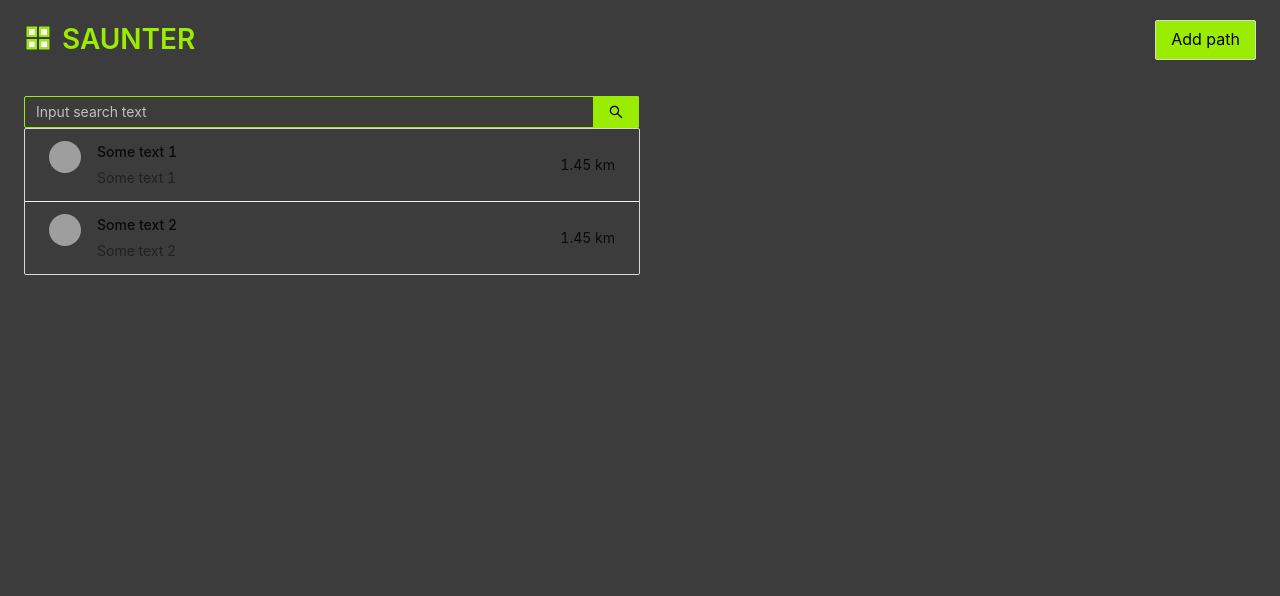
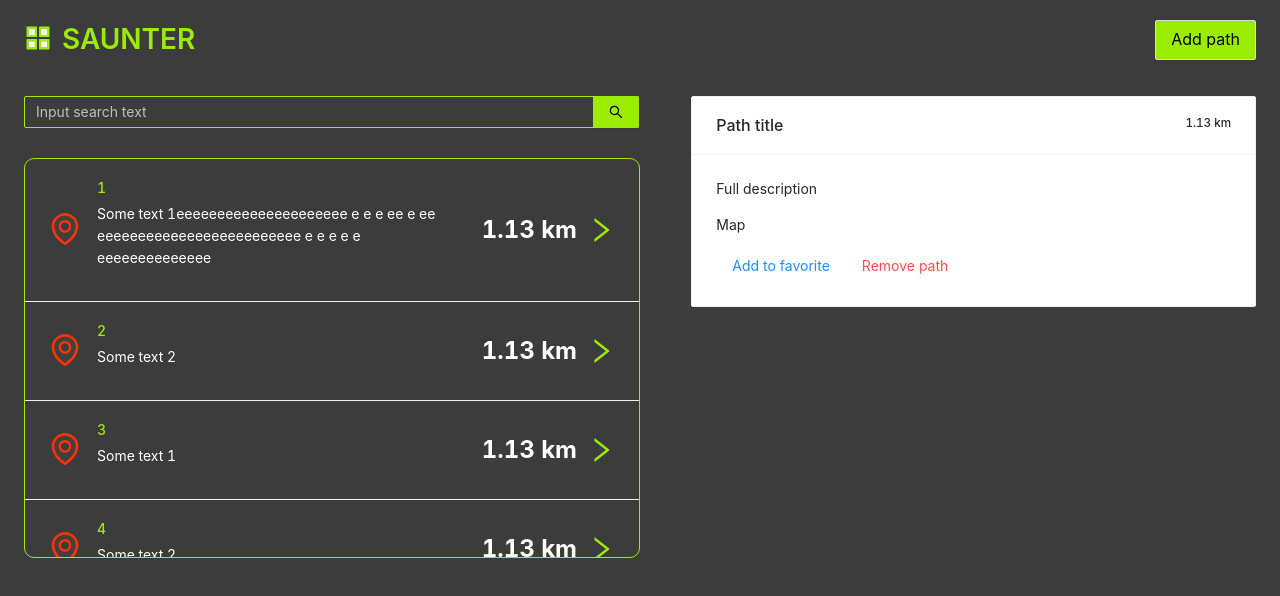
Before and after one commit to AndreyBaglai/Saunter, a React (Create React App) app: page / in a window 1280 px wide. Shown: the top 596 px of the page. Built offline with nearby package versions, Linux system fonts and the light colour scheme; grey boxes are pictures that could not be loaded.

Commit message:
feat: add left side main component

```diff
--- /dev/null
+++ b/src/components/ListPaths/ListPaths.module.css
@@ -0,0 +1,55 @@
+.list {
+  border-radius: 10px;
+  max-height: 400px;
+  overflow-y: scroll;
+  border: 1px solid #9aed00;
+}
+
+.listItem {
+  padding: 18px;
+  color: #fff;
+  cursor: pointer;
+  transition: all 0.5s ease;
+}
+
+.listItem:hover {
+  background: #9aed00;
+}
+
+.listItem:hover h4,
+.listItem:hover .leftArrow {
+  color: #000;
+}
+
+.listItem h4 {
+  color: #9aed00;
+}
+
+.leftArrow {
+  font-size: 28px;
+  color: #9aed00;
+}
+
+.meta {
+  align-items: center;
+}
+
+.title {
+  color: #fff;
+}
+
+.description {
+  color: #fff;
+}
+
+.distance {
+  color: #fff;
+  font-size: 24px;
+  font-weight: bold;
+  margin: 0 10px;
+}
+
+.itemMarker {
+  font-size: 32px;
+  color: rgb(253, 50, 5);
+}
--- /dev/null
+++ b/src/components/ListPaths/ListPaths.tsx
@@ -0,0 +1,50 @@
+import React from 'react';
+import { List, Typography } from 'antd';
+
+import styles from './ListPaths.module.css';
+import { EnvironmentTwoTone, RightOutlined } from '@ant-design/icons';
+
+export default function ListPaths() {
+  const paths = [
+    {
+      title: '1',
+      body: 'Some text 1eeeeeeeeeeeeeeeeeeeee e e e ee e ee eeeeeeeeeeeeeeeeeeeeeeeee e e e e e eeeeeeeeeeeeee',
+    },
+    { title: '2', body: 'Some text 2' },
+    { title: '3', body: 'Some text 1' },
+    { title: '4', body: 'Some text 2' },
+    { title: '5', body: 'Some text 1' },
+    { title: '6', body: 'Some text 2' },
+    { title: '7', body: 'Some text 1' },
+    { title: '8', body: 'Some text 2' },
+    { title: '9', body: 'Some text 1' },
+    { title: '10', body: 'Some text 2' },
+    { title: '11', body: 'Some text 1' },
+    { title: '12', body: 'Some text 2' },
+    { title: '13', body: 'Some text 1' },
+    { title: '14', body: 'Some text 2' },
+  ];
+
+  return (
+    <List
+      className={styles.list}
+      dataSource={paths}
+      bordered={true}
+      renderItem={(path: any) => (
+        <List.Item key={path.body + path.title} className={styles.listItem}>
+          <List.Item.Meta
+            className={styles.meta}
+            avatar={<EnvironmentTwoTone className={styles.itemMarker} twoToneColor="true" />}
+            title={path.title}
+            description={
+              <Typography.Paragraph className={styles.description}>
+                {path.body}
+              </Typography.Paragraph>
+            }
+          />
+          <Typography.Text className={styles.distance}>1.13 km</Typography.Text>
+          <RightOutlined className={styles.leftArrow}/>
+        </List.Item>
+      )}></List>
+  );
+}
--- a/src/components/Main/Main.tsx
+++ b/src/components/Main/Main.tsx
@@ -1,25 +1,16 @@
 import React from 'react';
-import { Col, Row, Input, List, Avatar } from 'antd';
+import { Col, Row, Card, Button } from 'antd';
 
 import styles from './Main.module.css';
 import MainLeftSide from '../MainLeftSide/MainLeftSide';
+import MainRightSide from '../MainRightSide/MainRightSide';
 
 export default function Main() {
   return (
     <main className={styles.main}>
-      <Row>
+      <Row justify="space-around">
         <MainLeftSide />
-
-        <Col>
-          {/* <Card title="Path title" extra={<h5>1.13 km</h5>} style={{ width: '100%' }}>
-            <p>Full description</p>
-            <p>Map</p>
-            <Button type="link">Add to favorite</Button>
-            <Button type="link" danger>
-              Remove path
-            </Button>
-          </Card> */}
-        </Col>
+        <MainRightSide />
       </Row>
     </main>
   );
--- a/src/components/MainLeftSide/MainLeftSide.module.css
+++ b/src/components/MainLeftSide/MainLeftSide.module.css
@@ -1,3 +1,7 @@
+.inputSearch {
+  margin-bottom: 30px;
+}
+
 .inputSearch input {
   border-color: #9aed00;
   background: transparent;
--- a/src/components/MainLeftSide/MainLeftSide.tsx
+++ b/src/components/MainLeftSide/MainLeftSide.tsx
@@ -2,31 +2,14 @@ import React from 'react';
 import { Col, Input, List, Avatar } from 'antd';
 
 import styles from './MainLeftSide.module.css';
+import ListPaths from '../ListPaths/ListPaths';
 
 export default function MainLeftSide() {
-  const paths = [
-    { title: '1', body: 'Some text 1' },
-    { title: '2', body: 'Some text 2' },
-  ];
-
   return (
     <Col span={12}>
       <Input.Search className={styles.inputSearch} placeholder="Input search text" onSearch={() => {}} enterButton />
-      <List
-        dataSource={paths}
-        bordered={true}
-        renderItem={(path: any) => (
-          <List.Item key={path.body + path.path}>
-            <List.Item.Meta
-              avatar={
-                <Avatar src="https://zos.alipayobjects.com/rmsportal/ODTLcjxAfvqbxHnVXCYX.png" />
-              }
-              title={<a href="https://ant.design">{path.body}</a>}
-              description={path.body}
-            />
-            <div>1.45 km</div>
-          </List.Item>
-        )}></List>
+
+      <ListPaths />
     </Col>
   );
 }
--- /dev/null
+++ b/src/components/MainRightSide/MainRightSide.tsx
@@ -0,0 +1,19 @@
+import React from 'react';
+import { Col, Button, Card } from 'antd';
+
+import styles from './MainRightSide.module.css';
+
+export default function MainRightSide() {
+  return (
+    <Col span={11} offset={1}>
+    <Card title="Path title" extra={<h5>1.13 km</h5>} style={{ width: '100%' }}>
+      <p>Full description</p>
+      <p>Map</p>
+      <Button type="link">Add to favorite</Button>
+      <Button type="link" danger>
+        Remove path
+      </Button>
+    </Card>
+  </Col>
+  )
+}
```
Also changed, not shown: src/components/MainRightSide/MainRightSide.module.css (added).
